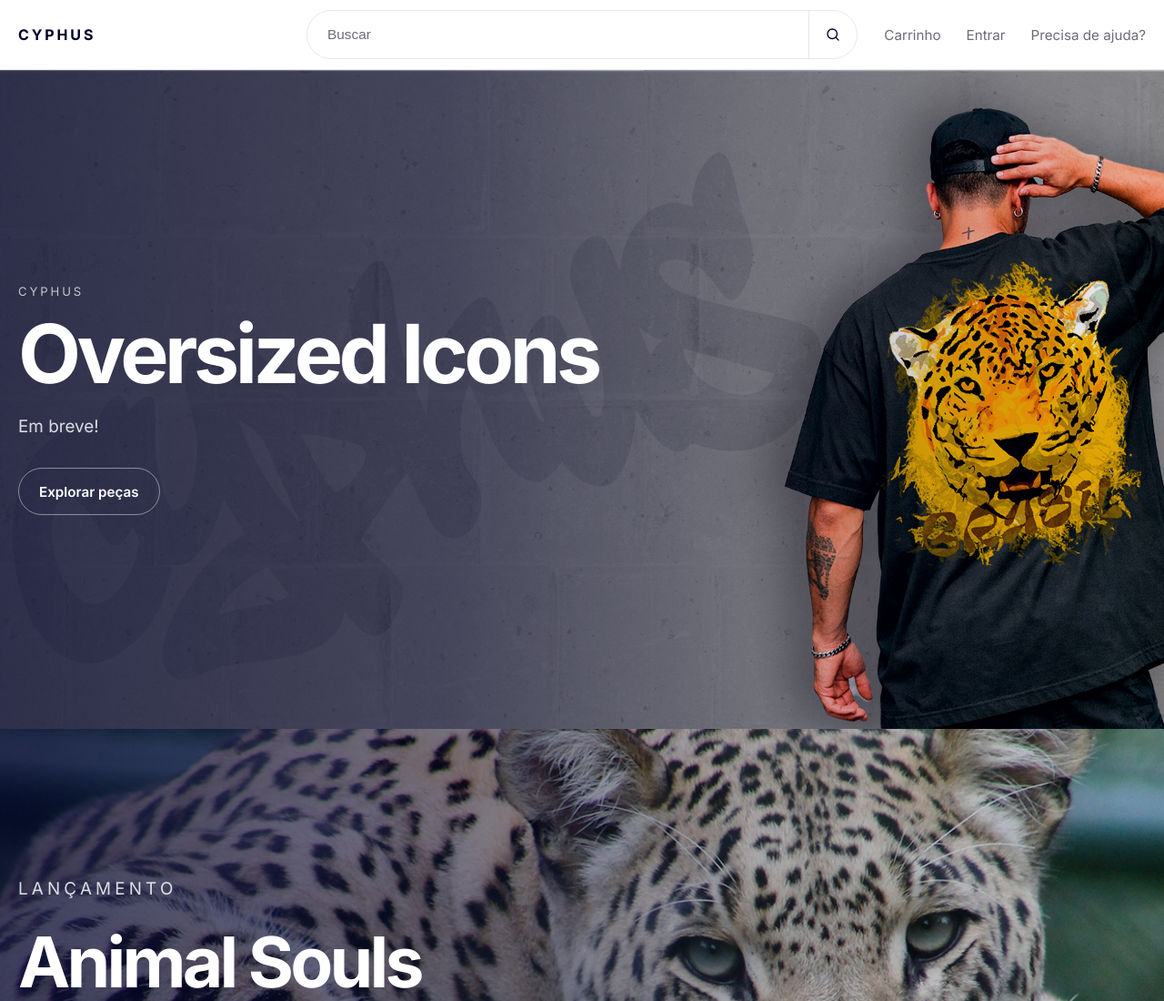
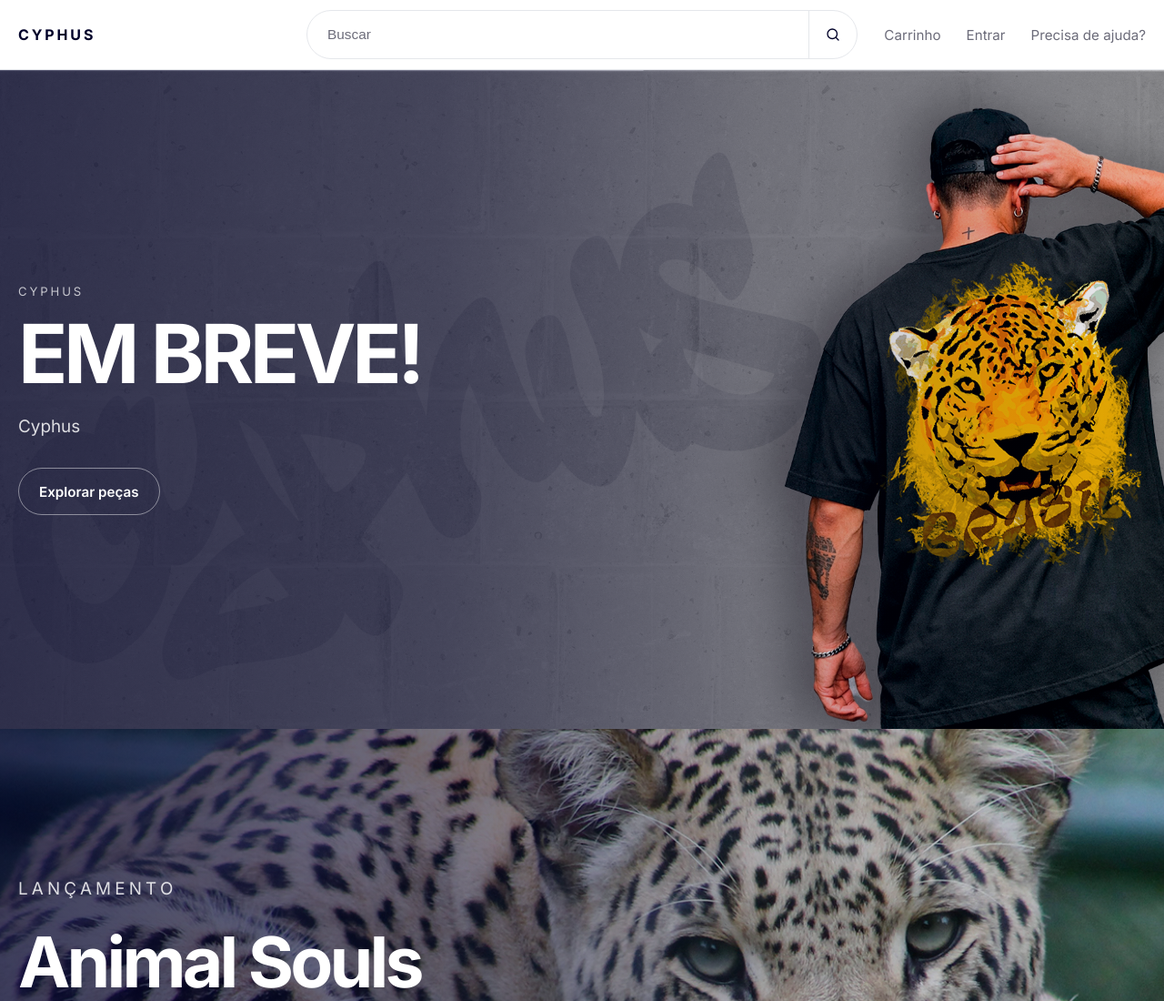
Before and after one commit to Maklam14/cyphus-site, a plain HTML site: page index.html in a window 1280 px wide. Shown: the top 1100 px of the page at 91% size. Drawn offline with Linux system fonts and the light colour scheme.

Commit message:
Atualização do site

```diff
--- a/index.html
+++ b/index.html
@@ -60,8 +60,8 @@
     <section class="hero">
       <div class="container hero-inner">
         <p class="hero-kicker">CYPHUS</p>
-        <h1>Oversized Icons</h1>
-        <p class="hero-text">Em breve!</p>
+        <h1>EM BREVE!</h1>
+        <p class="hero-text">Cyphus</p>
 
         <div class="hero-actions">
           <a href="shop-all.html" class="btn btn-light">Explorar peças</a>
```
